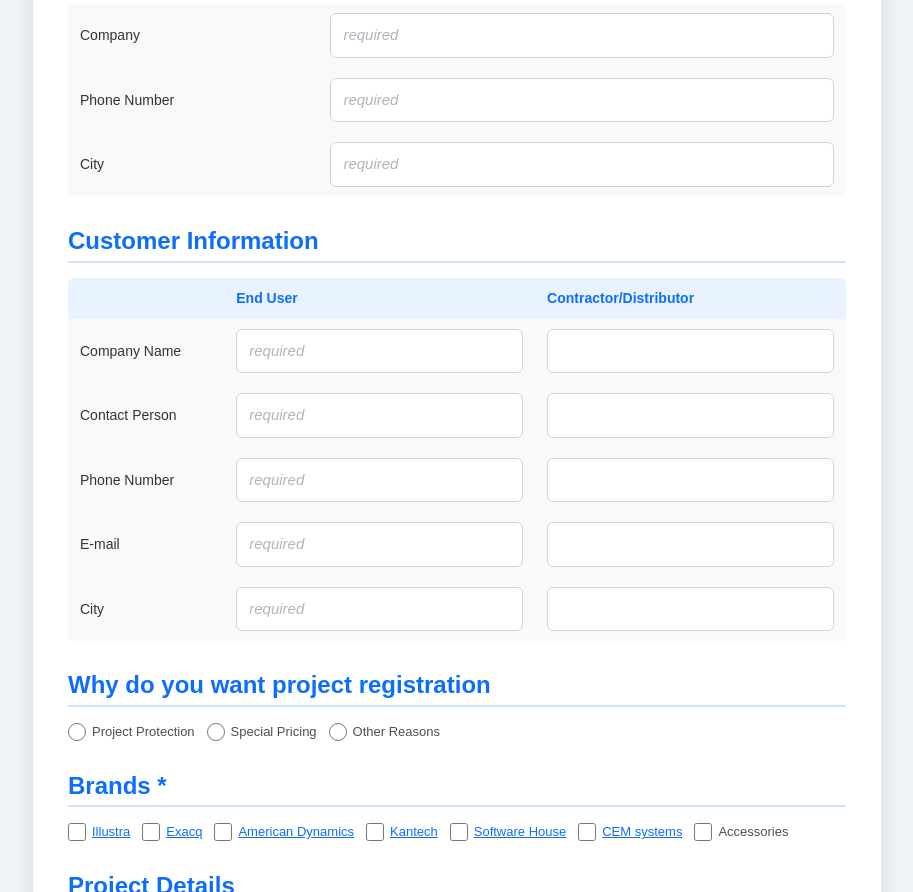
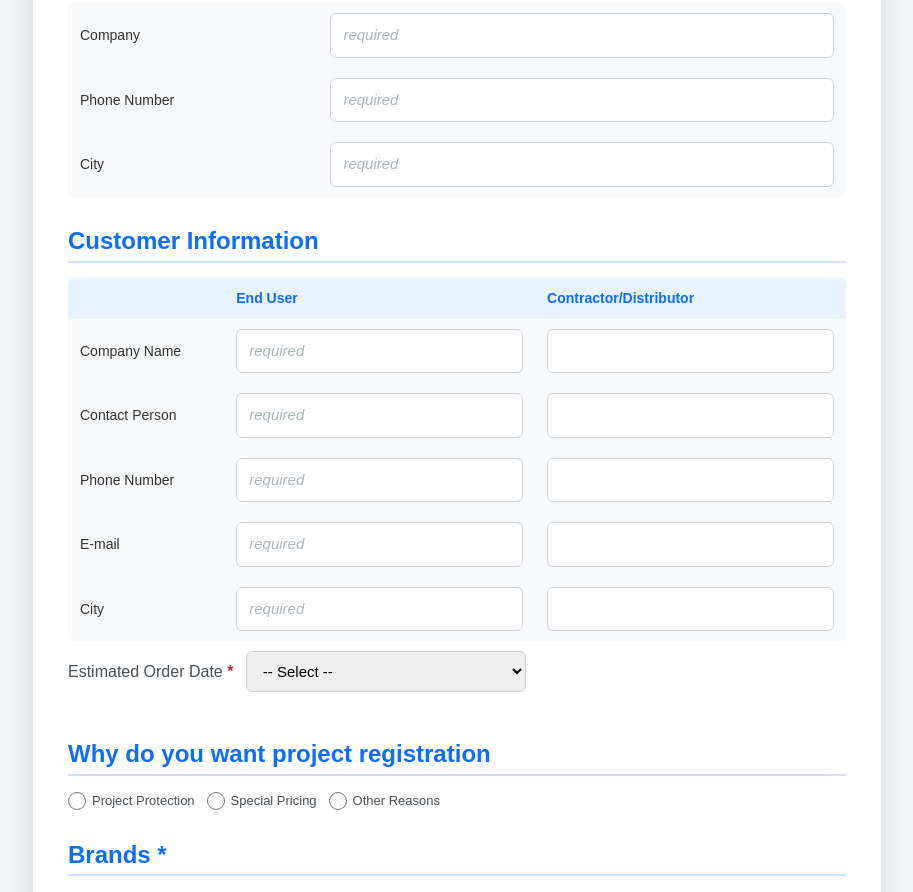
Before and after one commit to JCI-ME2/ProjectRegistration, a plain HTML site: page index.html in a window 1280 px wide. Shown: the part 598-1490 px from the top of the page, without its empty margins (183-1096 px from the left). Drawn offline with nearby package versions, Linux system fonts and the light colour scheme.

Commit message:
Add Estimated Order Date

```diff
--- a/index.html
+++ b/index.html
@@ -121,7 +121,15 @@ textarea:focus {
 .remove-row-btn:hover {
     background-color: #b02a37;
 }
-
+.select{
+    width: 280px;
+    font-size: 15px;
+    padding: 10px 12px;
+    border: 1.5px solid #ced4da;
+    border-radius: 6px;
+    font-size: 15px;
+    transition: all 0.3s ease;
+}
 /* Messages */
 .message {
     font-size: 15px;
@@ -195,6 +203,7 @@ td {
 .req {
 
     font-weight: 600;
+    color: #b02a37;
 }
 
 /* Placeholder style */
@@ -338,7 +347,17 @@ textarea::placeholder {
                     </tbody>
                 </table>
             </div>
+            <div class="form-group mb-5">
+                <label for="OrderDate" class="me-2">Estimated Order Date <span class="req">*</span></label>
+                <select id="OrderDate" name="OrderDate" required class=" select">
+                    <option value="">-- Select --</option>
+                    <option value="1-3 Months">1-3 Months</option>
+                    <option value="3-6 Months">3-6 Months</option>
+                    <option value="6-12 Monthes">6-12 Months</option>
+                    <option value="More than one year">More than one year</option>
 
+                </select>
+            </div>
 
 
             <!-- Project Registration Reason Section -->
@@ -398,6 +417,7 @@ textarea::placeholder {
 
             <!-- Project Details Section -->
             <h4>Project Details</h4>
+
             <div class="form-section">
                 <div class="form-group">
                     <label for="projectDescription">Project Description</label>
@@ -518,7 +538,7 @@ document.addEventListener('DOMContentLoaded', function () {
     let emptyFields = [];
 
     // Validate text, email, number, tel, textarea fields
-    form.querySelectorAll('input[required], textarea[required]').forEach(field => {
+    form.querySelectorAll('input[required], textarea[required],select[required]').forEach(field => {
       if (!field.value.trim()) {
         valid = false;
         field.style.borderColor = '#b02c39';
@@ -603,6 +623,7 @@ document.addEventListener('DOMContentLoaded', function () {
   partnerContact: form.partnerContact.value,
   partnerPhone: form.partnerPhone.value,
   partnerCity: form.partnerCity.value,
+  OrderDate:form.OrderDate.value,
   brands: Array.from(document.querySelectorAll('input[name="brands"]:checked')).map(cb => cb.value).join(', '),
  models_table: models_table,
   projectDescription: form.projectDescription.value
```
